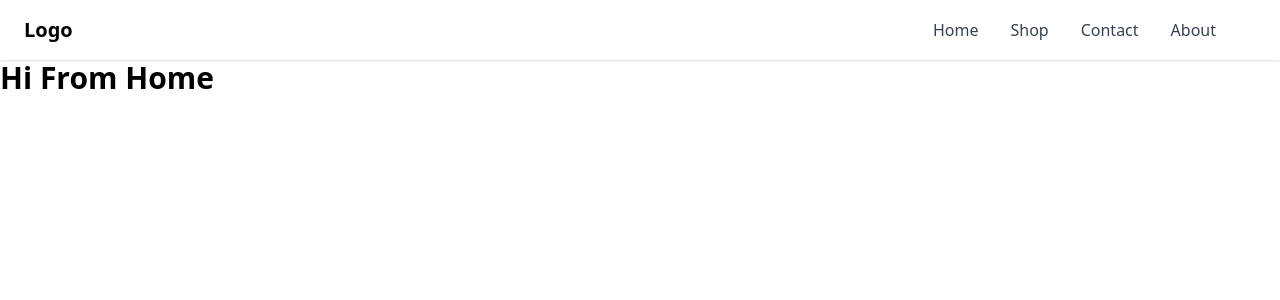
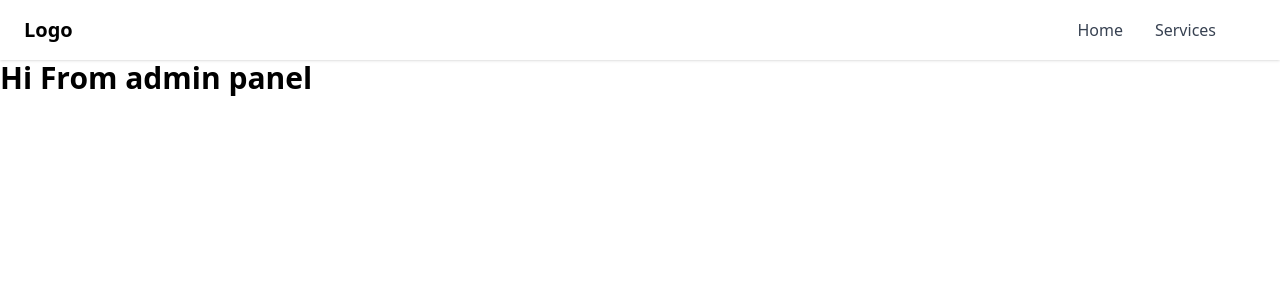
Before and after one commit to averrois/Digital-Zone, a Vue app in the folder client/admin/: page / in a window 1280 px wide. Shown: the top 300 px of the page. Built offline with nearby package versions, Linux system fonts and the light colour scheme.

Commit message:
fix: update admin homepage view

```diff
--- a/client/admin/src/components/Navbar.vue
+++ b/client/admin/src/components/Navbar.vue
@@ -37,9 +37,7 @@ const toggleMenu = () => {
       >
         <div class="flex flex-col md:mx-6 md:flex-row">
           <a class="my-2 transform text-gray-700 transition-colors duration-300 hover:text-blue-500 md:mx-4 md:my-0" href="#">Home</a>
-          <a class="my-2 transform text-gray-700 transition-colors duration-300 hover:text-blue-500 md:mx-4 md:my-0" href="#">Shop</a>
-          <a class="my-2 transform text-gray-700 transition-colors duration-300 hover:text-blue-500 md:mx-4 md:my-0" href="#">Contact</a>
-          <a class="my-2 transform text-gray-700 transition-colors duration-300 hover:text-blue-500 md:mx-4 md:my-0" href="#">About</a>
+          <a class="my-2 transform text-gray-700 transition-colors duration-300 hover:text-blue-500 md:mx-4 md:my-0" href="#">Services</a>
         </div>
       </div>
     </div>
--- a/client/admin/src/views/HomeView.vue
+++ b/client/admin/src/views/HomeView.vue
@@ -1,3 +1,3 @@
 <template>
-  <h2 class="text-3xl font-bold tet-blue-500">Hi From Home</h2>
+  <h2 class="text-3xl font-bold tet-blue-500">Hi From admin panel</h2>
 </template>
```
